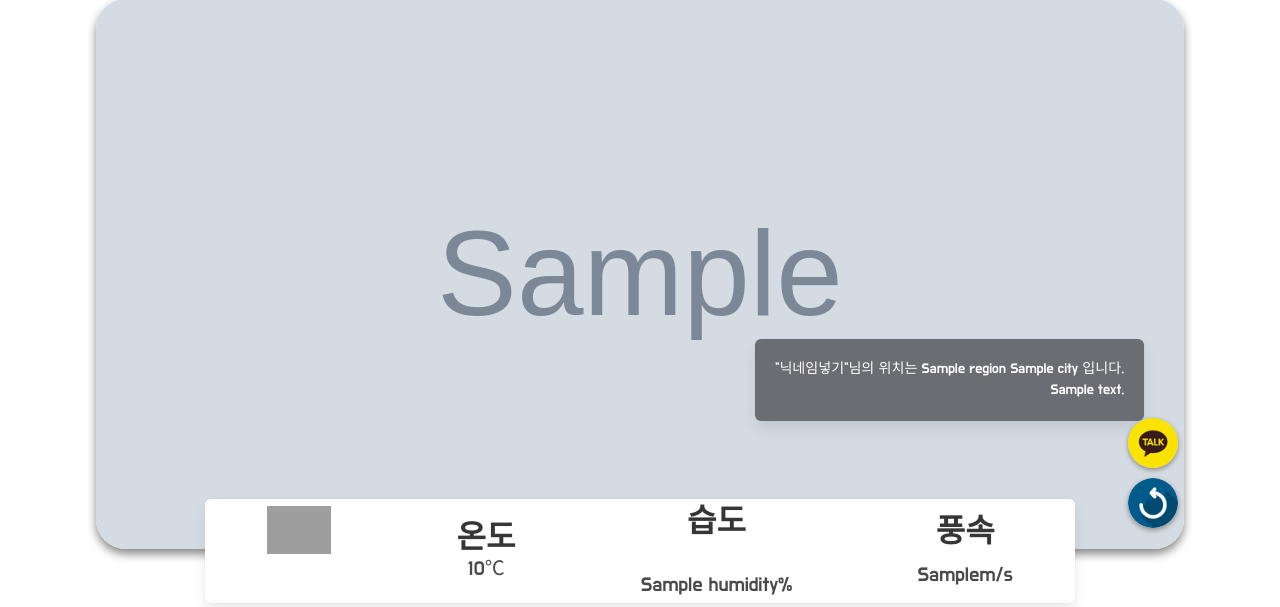
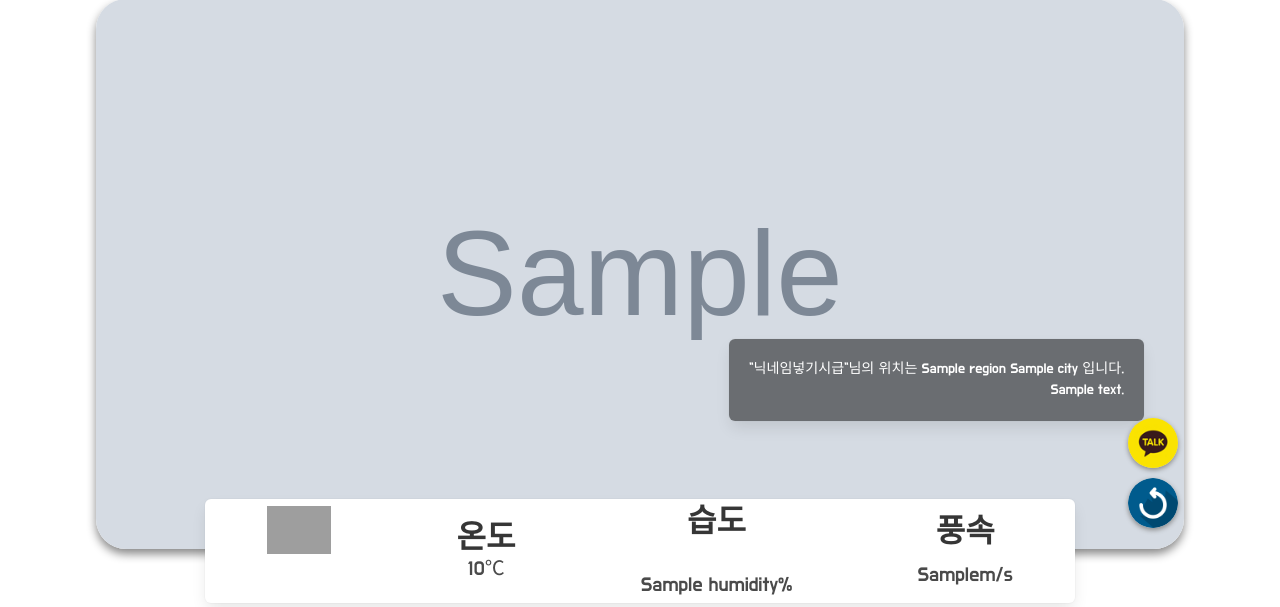
Before and after one commit to pjh2149/hanghae-weather, a Flask app: template templates/index.html in a window 1280 px wide. Shown: the part 212-819 px from the top of the page. Run offline with Flask 2, Linux system fonts and the light colour scheme; the template is opened without the code that fills it: most values are stand-ins (such as "Sample title", 1, 10 or a date in 2020); grey boxes marked "Sample" are stand-in pictures; some libraries are stand-ins or nearby versions; some web fonts are replaced; grey boxes are pictures that could not be loaded.

Commit message:
06.10-00:24

```diff
--- a/templates/index.html
+++ b/templates/index.html
@@ -472,7 +472,7 @@
 
 
         <div class="weather_info box weather_info_width">
-            <p class="weather_info_text">"닉네임넣기"님의 위치는 {{ region }} {{ city }} 입니다.</p>
+            <p class="weather_info_text">"닉네임넣기시급"님의 위치는 {{ region }} {{ city }} 입니다.</p>
             <p class="description_padding">{{ description }}</p>
         </div>
 
```
